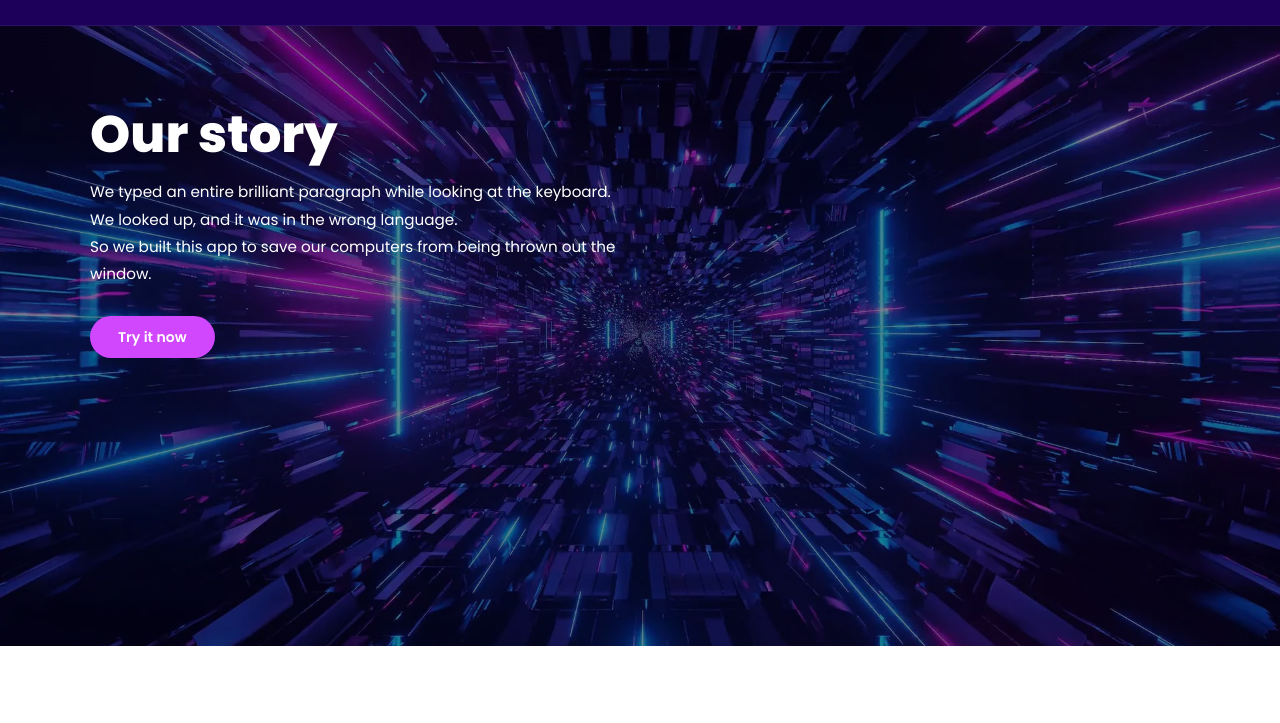
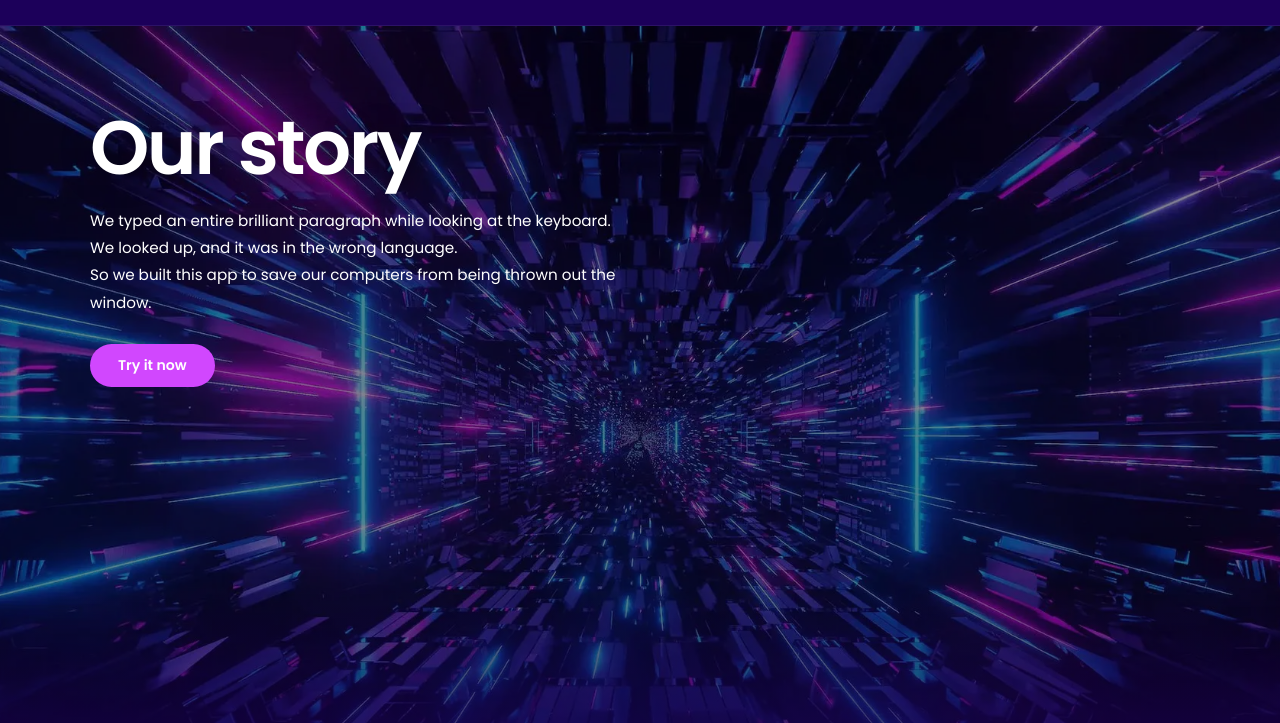
Before and after one commit to Elad-hor/language-flipper-desktop, an Astro site in the folder site/: page /about-us in a window 1280 px wide. Shown: the part 77-800 px from the top of the page. Built offline with nearby package versions, Linux system fonts and the light colour scheme; Astro itself is replaced by a stand-in of ours.

Commit message:
feat(site): About hero taller + HP-style bottom fade + bigger glowing h1 (EN+HE)

```diff
--- a/site/src/pages/about-us.astro
+++ b/site/src/pages/about-us.astro
@@ -68,9 +68,10 @@ const lang = 'en';
     background-image: url('/assets/solutions.webp');
     background-size: cover;
     background-position: center center;
-    min-height: 620px;
+    min-height: 825px;
     display: flex;
     align-items: flex-start;   /* content at top */
+    overflow: hidden;
   }
   /* dark overlay */
   .about-hero::before {
@@ -78,6 +79,19 @@ const lang = 'en';
     position: absolute;
     inset: 0;
     background: rgba(6, 0, 30, 0.48);
+    z-index: 0;
+  }
+  /* Bottom fade into purple (same effect as the home hero) */
+  .about-hero::after {
+    content: '';
+    position: absolute;
+    left: 0;
+    right: 0;
+    bottom: 0;
+    height: 32%;
+    background: linear-gradient(180deg, rgba(29,0,91,0) 0%, #1D005B 100%);
+    z-index: 0;
+    pointer-events: none;
   }
   .about-hero-content {
     position: relative;
@@ -89,11 +103,14 @@ const lang = 'en';
     text-align: left;
   }
   .about-hero-h1 {
-    font-size: clamp(2rem, 4.5vw, 3.2rem);
-    font-weight: 800;
+    /* bigger, with the same glow/graphic treatment as the home hero h1 */
+    font-size: clamp(2.8rem, 5.9vw, 82px);
+    font-weight: 600;
+    letter-spacing: -2.5px;
     color: var(--lf-white);
-    margin-bottom: 1rem;
+    margin-bottom: 1.1rem;
     line-height: 1.1;
+    text-shadow: 0 2px 28px rgba(0,0,0,0.65);
   }
   .about-hero-h2 {
     font-size: clamp(0.8rem, 1.4vw, 0.95rem);
@@ -214,7 +231,7 @@ const lang = 'en';
 
   /* ─── Mobile ─── */
   @media (max-width: 767px) {
-    .about-hero { min-height: 360px; }
+    .about-hero { min-height: 500px; }
     .about-body-grid {
       grid-template-columns: 1fr;
     }
--- a/site/src/pages/he/עלינו/index.astro
+++ b/site/src/pages/he/עלינו/index.astro
@@ -67,15 +67,29 @@ const lang = 'he' as const;
     background-image: url('/assets/how-it-works-1.webp');
     background-size: cover;
     background-position: center center;
-    min-height: 620px;
+    min-height: 825px;
     display: flex;
     align-items: flex-start;
+    overflow: hidden;
   }
   .about-hero::before {
     content: '';
     position: absolute;
     inset: 0;
     background: rgba(6, 0, 30, 0.48);
+    z-index: 0;
+  }
+  /* Bottom fade into purple (same effect as the home hero) */
+  .about-hero::after {
+    content: '';
+    position: absolute;
+    left: 0;
+    right: 0;
+    bottom: 0;
+    height: 32%;
+    background: linear-gradient(180deg, rgba(29,0,91,0) 0%, #1D005B 100%);
+    z-index: 0;
+    pointer-events: none;
   }
   .about-hero-content {
     position: relative;
@@ -88,11 +102,14 @@ const lang = 'he' as const;
     text-align: right;
   }
   .about-hero-h1 {
-    font-size: clamp(2rem, 4.5vw, 3.2rem);
-    font-weight: 800;
+    /* bigger, with the same glow/graphic treatment as the home hero h1 */
+    font-size: clamp(2.8rem, 5.9vw, 82px);
+    font-weight: 600;
+    letter-spacing: -2.5px;
     color: var(--lf-white);
-    margin-bottom: 1rem;
+    margin-bottom: 1.1rem;
     line-height: 1.1;
+    text-shadow: 0 2px 28px rgba(0,0,0,0.65);
   }
   .about-hero-h2 {
     font-size: clamp(0.8rem, 1.4vw, 0.95rem);
@@ -211,7 +228,7 @@ const lang = 'he' as const;
 
   /* ─── Mobile ─── */
   @media (max-width: 767px) {
-    .about-hero { min-height: 360px; }
+    .about-hero { min-height: 500px; }
     .about-body-grid {
       grid-template-columns: 1fr;
     }
```
Also changed, not shown: site/capture/scripts/pageshot.mjs (added, +21 -0 lines).
